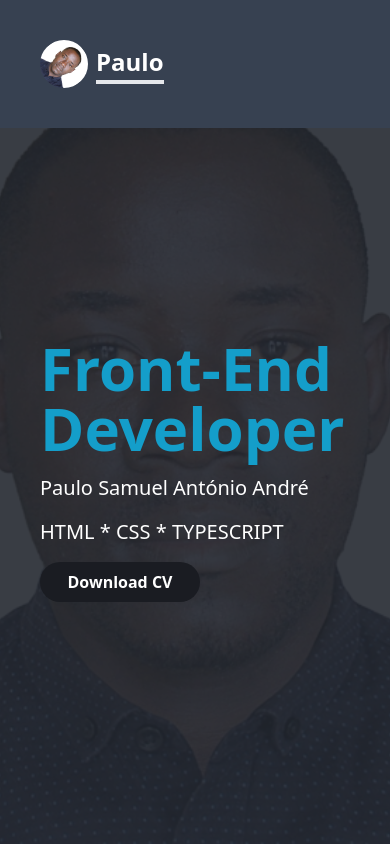
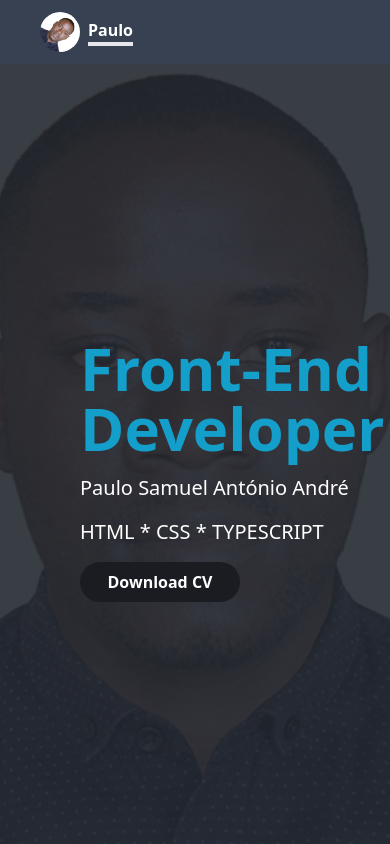
Before and after one commit to PauloAndre05/myportifolio, a React (Vite) app: page / in a window 390 px wide. Shown: the top 844 px of the page. Built offline with nearby package versions, Linux system fonts and the light colour scheme.

Commit message:
Banner responsive design

```diff
--- a/src/components/Banner.tsx
+++ b/src/components/Banner.tsx
@@ -2,7 +2,7 @@ import imgBanner from '../assets/images/cropped-foto.jpg'
 
 export function Banner () {
     return(
-        <main className="h-[100vh] flex p-20 pt-44 justify-between items-center relative max-sm:pl-10">
+        <main className="h-[100vh] flex p-20 pt-44 justify-between items-center relative max-sm:m-auto">
             <img
                 src={imgBanner}
                 className="absolute inset-0 w-full h-full bg-no-repeat object-cover opacity-5 max-sm:opacity-10"
--- a/src/components/Header.tsx
+++ b/src/components/Header.tsx
@@ -4,16 +4,16 @@ import { Banner } from './Banner';
 export function Header () {
     return(
         <main>
-            <section className="flex justify-between items-center px-[5rem] py-[1rem] bg-secound fixed right-0 left-0 z-50 max-sm:p-10">
+            <section className="flex justify-between items-center px-[5rem] py-[1rem] bg-secound fixed right-0 left-0 z-50 max-sm:p-10 max-sm:py-3">
                 <div className="flex items-center gap-2">
-                    <div className='w-12 rounded-[100%] overflow-hidden'>
+                    <div className='w-12 rounded-[100%] overflow-hidden max-sm:w-10'>
                         <img
                             className='animate-spinSlow w-full rounded-[100%'
                             src={imgPerfil}
                             alt="Profile Image"
                         />
                     </div>
-                    <h1 className="font-bold text-[1.5rem]  border-b-4">Paulo</h1>
+                    <h1 className="font-bold text-[1.5rem]  border-b-4 max-sm:text-[1rem]">Paulo</h1>
                 </div>
                 <nav className='max-sm:hidden'>
                     <ul className="flex items-center gap-7 text-[1.2rem]">
```
